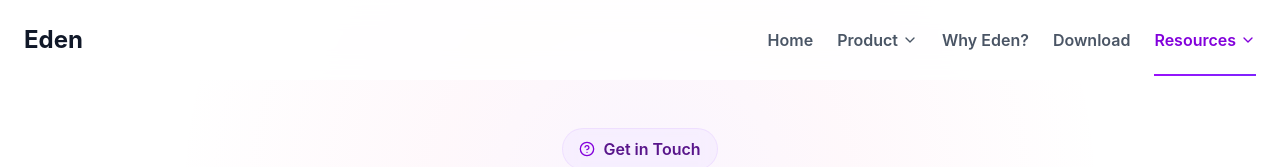
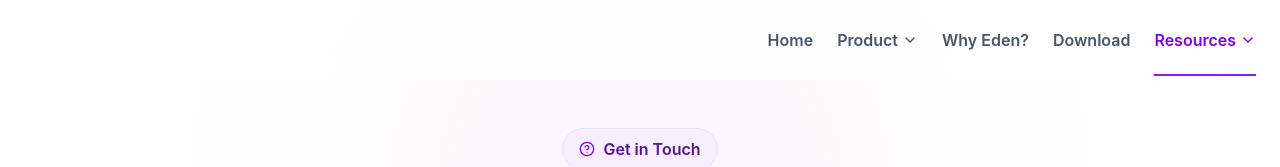
Before and after one commit to wannahappyaroundme/Garden_of_Eden_V3_Page, a Next.js app: page /en/contact in a window 1280 px wide. Shown: the top 167 px of the page. Built offline with nearby package versions, Linux system fonts and the light colour scheme.

Commit message:
feat: Change Logo in Header

```diff
--- a/components/Navbar.tsx
+++ b/components/Navbar.tsx
@@ -4,6 +4,7 @@
 import { usePathname } from "next/navigation";
 import { useLocale } from "next-intl";
 import Link from "next/link";
+import Image from "next/image";
 import { motion, AnimatePresence } from "framer-motion";
 import { ChevronDown } from "lucide-react";
 
@@ -163,9 +164,16 @@
           {/* Logo */}
           <Link
             href={`/${locale}`}
-            className="text-2xl font-bold text-gray-900 hover:text-gray-700 transition-all"
+            className="flex items-center hover:opacity-80 transition-opacity"
           >
-            Eden
+            <Image
+              src="/logo.png"
+              alt="Eden Logo"
+              width={120}
+              height={40}
+              className="h-10 w-auto"
+              priority
+            />
           </Link>
 
           {/* Desktop Menu */}
```
